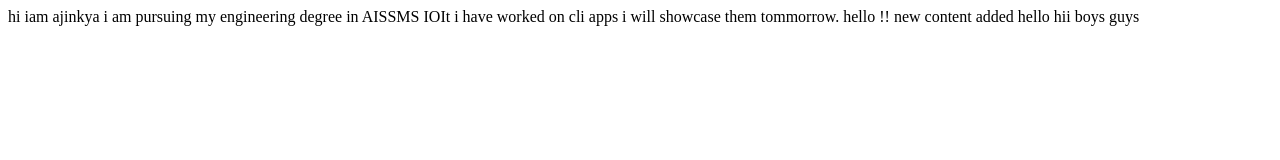
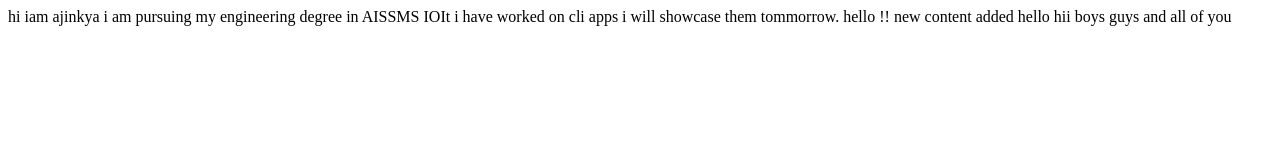
Before and after one commit to ajinkyajagdale21/ajinkya-site, a plain HTML site: page index.html in a window 1280 px wide. Drawn offline with Linux system fonts and the light colour scheme.

Commit message:
Update index.html

```diff
--- a/index.html
+++ b/index.html
@@ -16,5 +16,6 @@
     hii
     boys
     guys
+    and all of you
 </body>
 </html>
```
